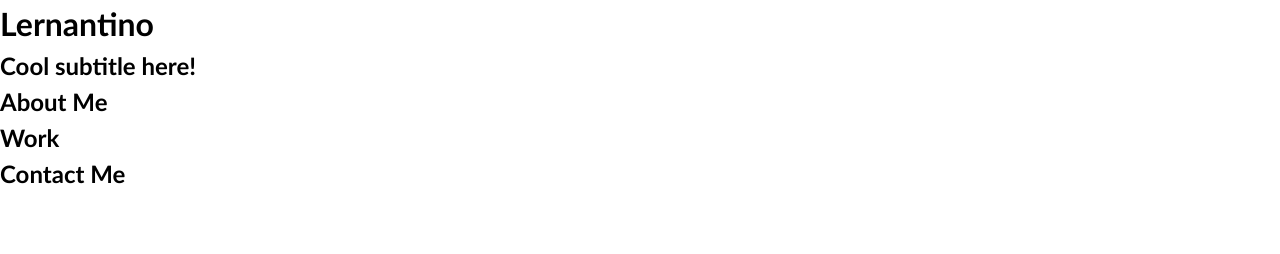
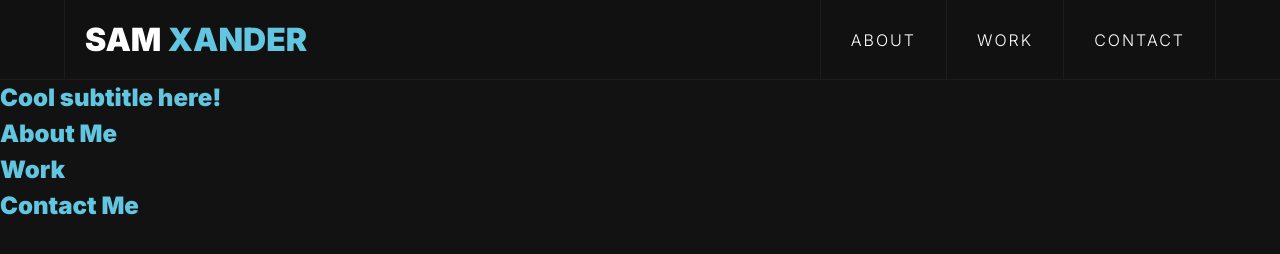
Before and after one commit to birdaNFT/challenge-02, a plain HTML site: page index.html in a window 1280 px wide. Drawn offline with Linux system fonts and the light colour scheme; files that its build step writes are made by us from their sources.

Commit message:
Add header logo and navigation

```diff
--- a/css/style.css
+++ b/css/style.css
@@ -1,3 +1,10 @@
+:root {
+  --primary-color: rgba(18, 18, 18, 1);
+  --secondary-color: rgba(255, 255, 255, 1);
+  --highlight-color: rgba(98, 198, 224, 1);
+  --border-color: rgba(230, 230, 230, 0.05);
+}
+
 * {
   box-sizing: border-box;
 }
@@ -5,8 +12,9 @@
 body {
   margin: 0;
   padding: 0;
-  font-family: 'Trebuchet MS', 'Lucida Sans Unicode', 'Lucida Grande', 'Lucida Sans', Arial, sans-serif;
+  font-family: 'Inter', sans-serif;
   line-height: 1.5;
+  background: var(--primary-color);
 }
 
 h1,
@@ -16,8 +24,79 @@ h4,
 h5,
 h6 {
   margin: 0;
+  color: var(--highlight-color);
+  font-weight: 900;
 }
 
 p {
   margin: 0;
+  color: #fff;
 }
+
+a {
+  text-decoration: none;
+}
+
+header {
+  background: rgba(18, 18, 18, 0.8);
+  height: 80px;
+  margin: 0 auto;
+  position: sticky;
+  top: 0;
+  backdrop-filter: blur(10px);
+  -webkit-backdrop-filter: blur(10px);
+  border-bottom: 1px solid var(--border-color);
+}
+header div {
+  margin: 0 auto;
+  max-width: 72rem;
+  height: 100%;
+  display: flex;
+  justify-content: space-between;
+  align-items: center;
+  padding-left: 20px;
+  border-left: 1px solid var(--border-color);
+}
+header div h1 span {
+  color: var(--secondary-color)
+}
+header div nav {
+  height: 100%;
+}
+header div nav ul {
+  display: flex;
+  height: 100%;
+  margin: 0;
+  padding: 0;
+}
+header div nav ul li {
+  height: 100%;
+  list-style-type: none;
+}
+header div nav ul li:first-child {
+  border-left: 1px solid var(--border-color);
+}
+header div nav ul li a {
+  display: flex;
+  justify-content: center;
+  align-items: center;
+  height: 100%;
+  border-right: 1px solid var(--border-color);
+  padding: 0 30px;
+  color: var(--secondary-color);
+  font-weight: 300;
+  letter-spacing: 2px;
+}
+header div nav ul li a:hover {
+  background: #242424;
+}
+
+@media (max-width: 768px) {
+  header div h1 {
+    font-size: 1.2rem;
+  }
+  header div nav ul li a {
+    font-size: 0.6rem;
+    padding: 0 15px;
+  }
+}
--- a/index.html
+++ b/index.html
@@ -4,15 +4,37 @@
     <meta charset="UTF-8" />
     <meta name="viewport" content="width=device-width, initial-scale=1.0" />
     <meta http-equiv="X-UA-Compatible" content="ie=edge" />
-    <title>Sam Williams - Front-End Developer</title>
-    <link rel="stylesheet" href="./assets/css/style.css" />
+    <title>Sam Xander - Front-End Developer</title>
+    <link rel="preconnect" href="https://fonts.googleapis.com" />
+    <link rel="preconnect" href="https://fonts.gstatic.com" crossorigin />
+    <link
+      href="https://fonts.googleapis.com/css2?family=Inter:wght@100;200;300;400;500;600;700;800;900&display=swap"
+      rel="stylesheet"
+    />
+    <link rel="stylesheet" href="css/style.css" />
   </head>
 
   <body>
     <!-- main logo / nav -->
     <header>
-      <h1>Lernantino</h1>
-      <nav></nav>
+      <div>
+        <a href="#">
+          <h1><span>SAM</span> XANDER</h1>
+        </a>
+        <nav>
+          <ul>
+            <li>
+              <a href="#about">ABOUT</a>
+            </li>
+            <li>
+              <a href="#work">WORK</a>
+            </li>
+            <li>
+              <a href="#contact">CONTACT</a>
+            </li>
+          </ul>
+        </nav>
+      </div>
     </header>
 
     <!-- hero banner -->
```
